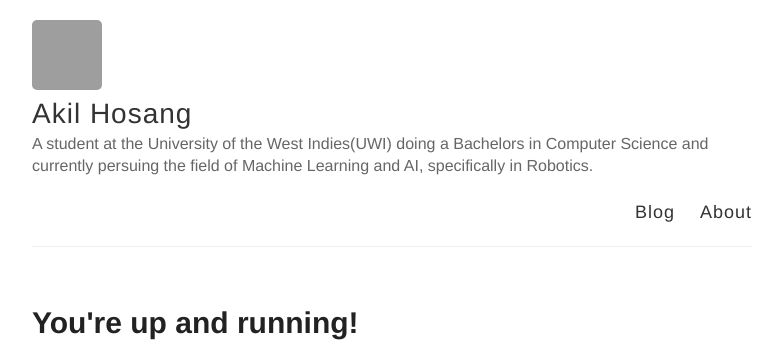
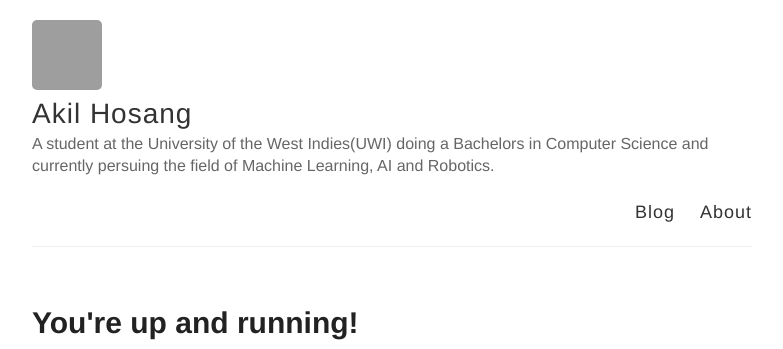
Before and after one commit to Akil313/Akil313.github.io, a Jekyll site: the page built from index.html, in a window 1280 px wide, cut to the strip 0-349 px from the top of the page. Shown: the whole strip, without its empty margins (248-1031 px from the left). Built offline with Jekyll 4.4.1, drawn with Linux system fonts in a browser that asks for light colours; grey boxes are pictures that could not be loaded.

Commit message:
Update _config.yml

```diff
--- a/_config.yml
+++ b/_config.yml
@@ -6,7 +6,7 @@
 name: Akil Hosang
 
 # Short bio or description (displayed in the header)
-description: A student at the University of the West Indies(UWI) doing a Bachelors in Computer Science and currently persuing the field of Machine Learning and AI, specifically in Robotics.
+description: A student at the University of the West Indies(UWI) doing a Bachelors in Computer Science and currently persuing the field of Machine Learning, AI and Robotics.
 
 # URL of your avatar or profile pic (you could use your GitHub profile pic)
 avatar: https://avatars3.githubusercontent.com/u/25989043?s=460&v=4
```
